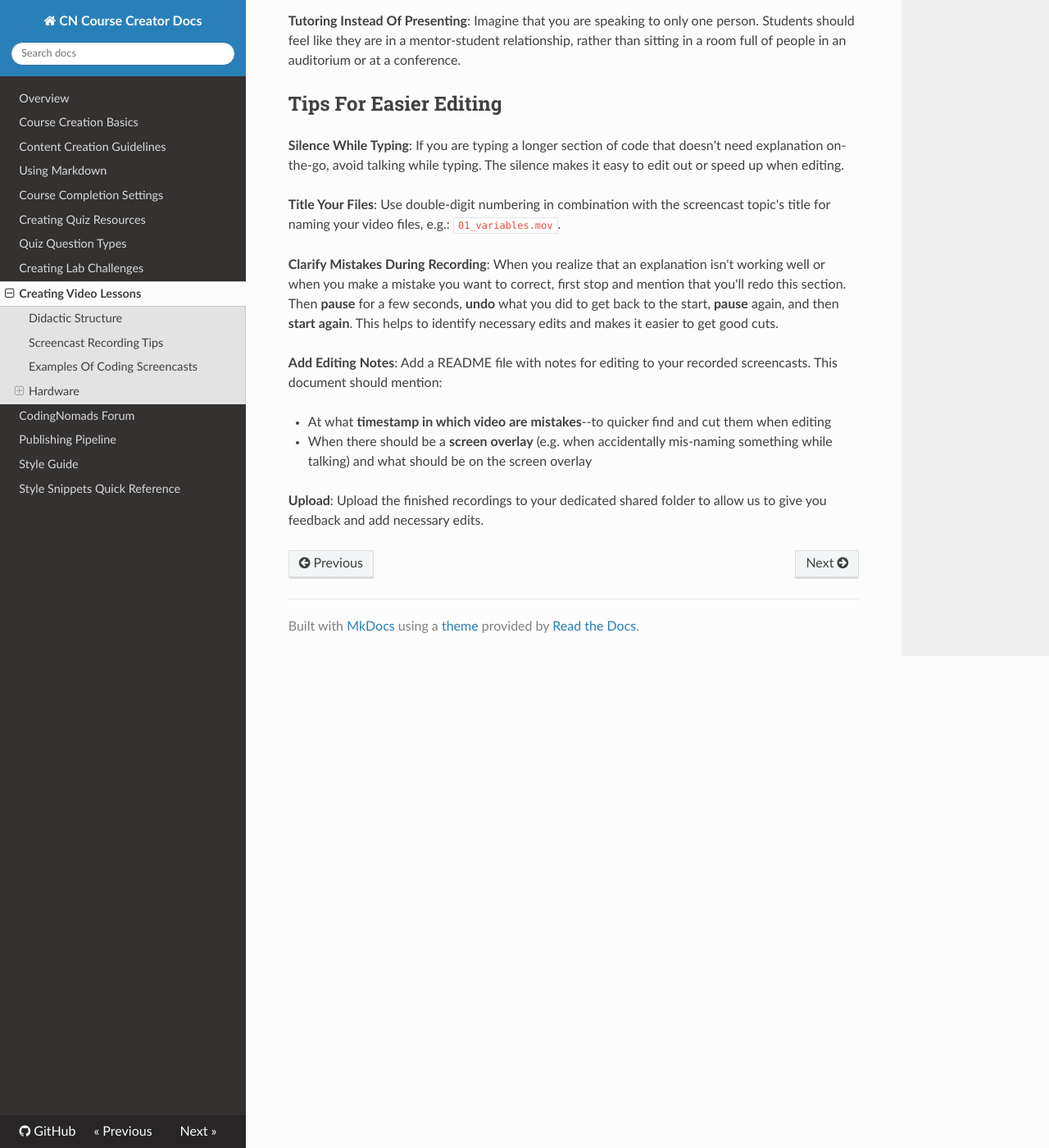
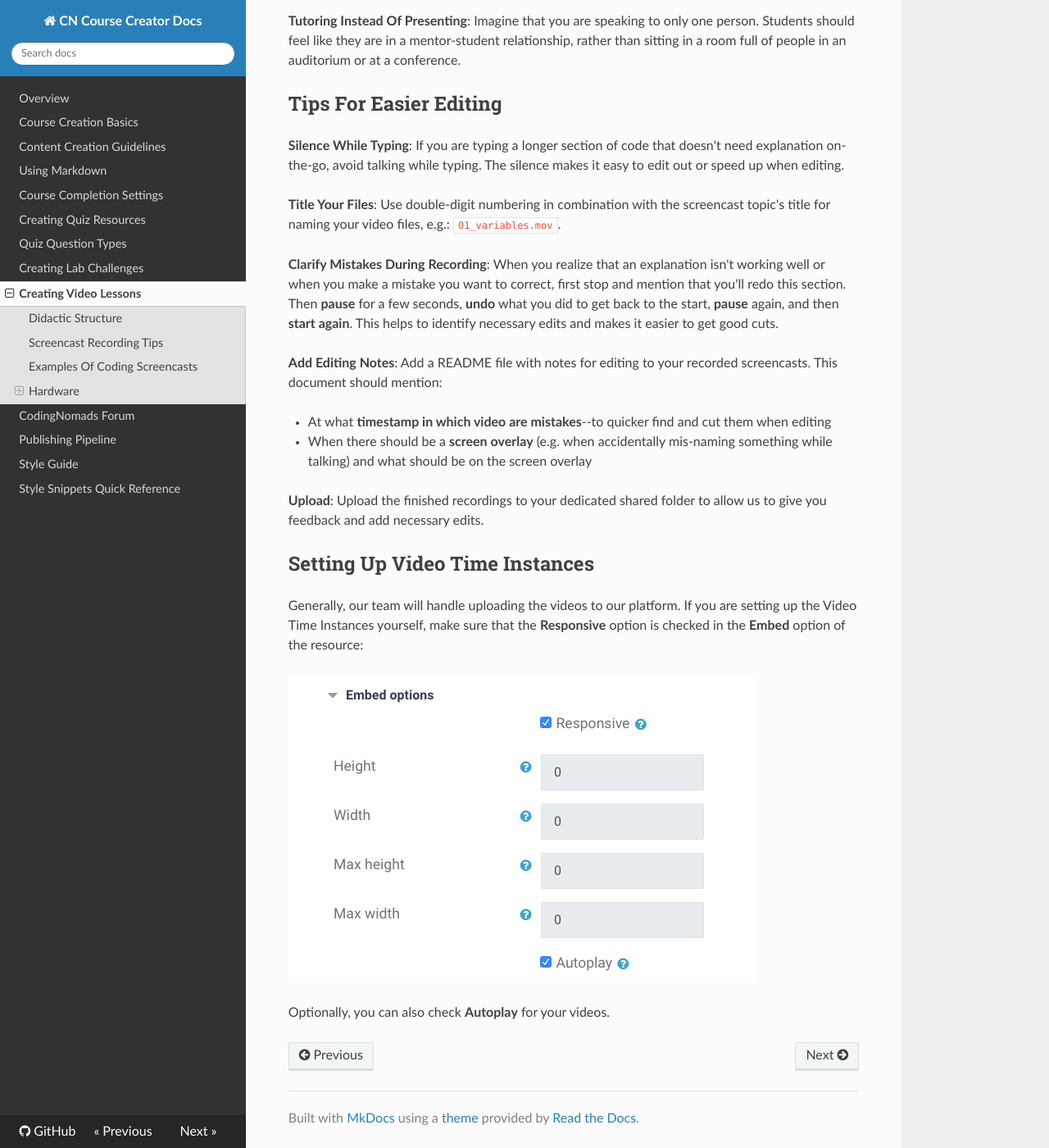
Before and after one commit to iansedano/creator-docs, an MkDocs documentation site: the page built from docs/07-creating-videos.md, in a window 1280 px wide and 1400 px high, scrolled down 9877 px. Shown: the whole window at 82% size. Built offline with MkDocs 1.6.1, drawn with Linux system fonts in a browser that asks for light colours; nearby versions of some CDN libraries.

Commit message:
Add video time note

```diff
--- a/docs/07-creating-videos.md
+++ b/docs/07-creating-videos.md
@@ -237,3 +237,11 @@ Below are a selection of tips and tricks to keep in mind to amp up your video cr
 * When there should be a **screen overlay** (e.g. when accidentally mis-naming something while talking) and what should be on the screen overlay
 
 **Upload**: Upload the finished recordings to your dedicated shared folder to allow us to give you feedback and add necessary edits.
+
+## Setting Up Video Time Instances
+
+Generally, our team will handle uploading the videos to our platform. If you are setting up the Video Time Instances yourself, make sure that the **Responsive** option is checked in the **Embed** option of the resource:
+
+![responsive video setting](imgs/video_time_embed_responsive.png)
+
+Optionally, you can also check **Autoplay** for your videos.
```
Also changed, not shown: docs/imgs/video_time_embed_responsive.png (added).
